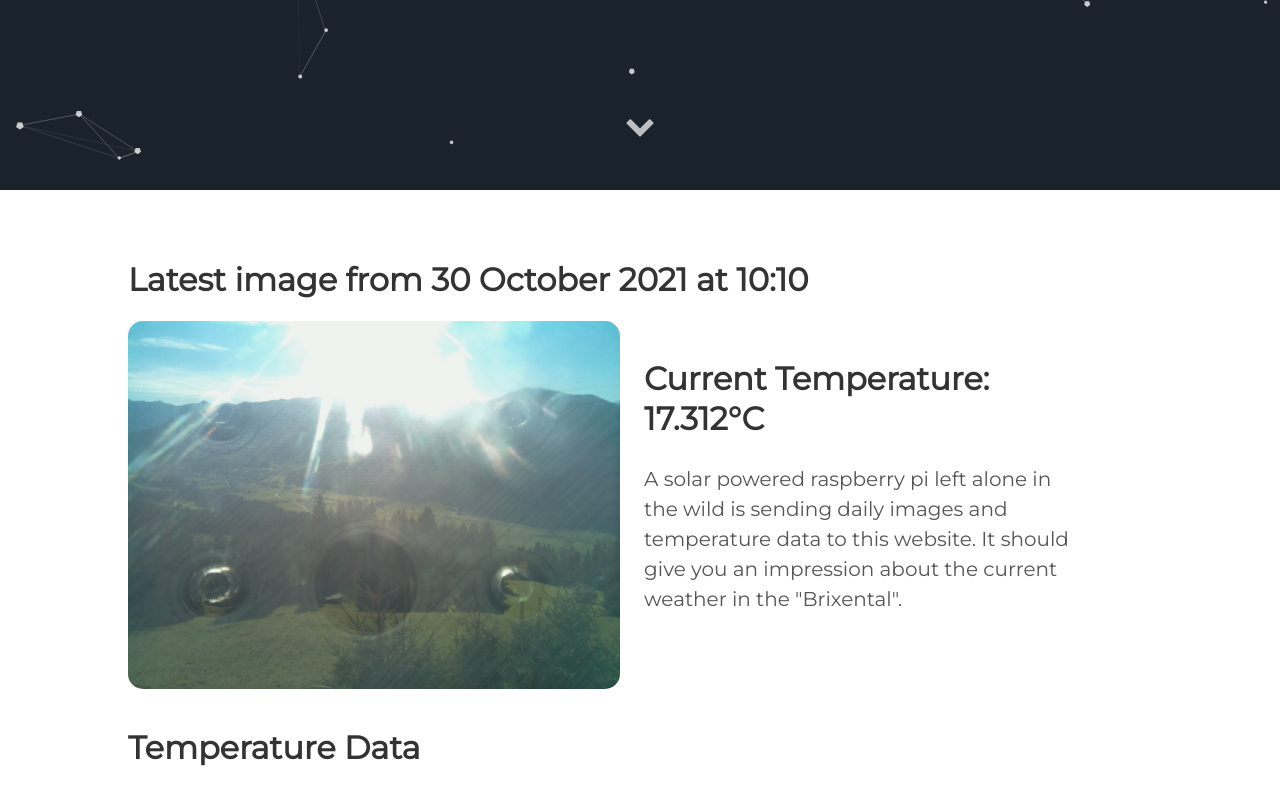
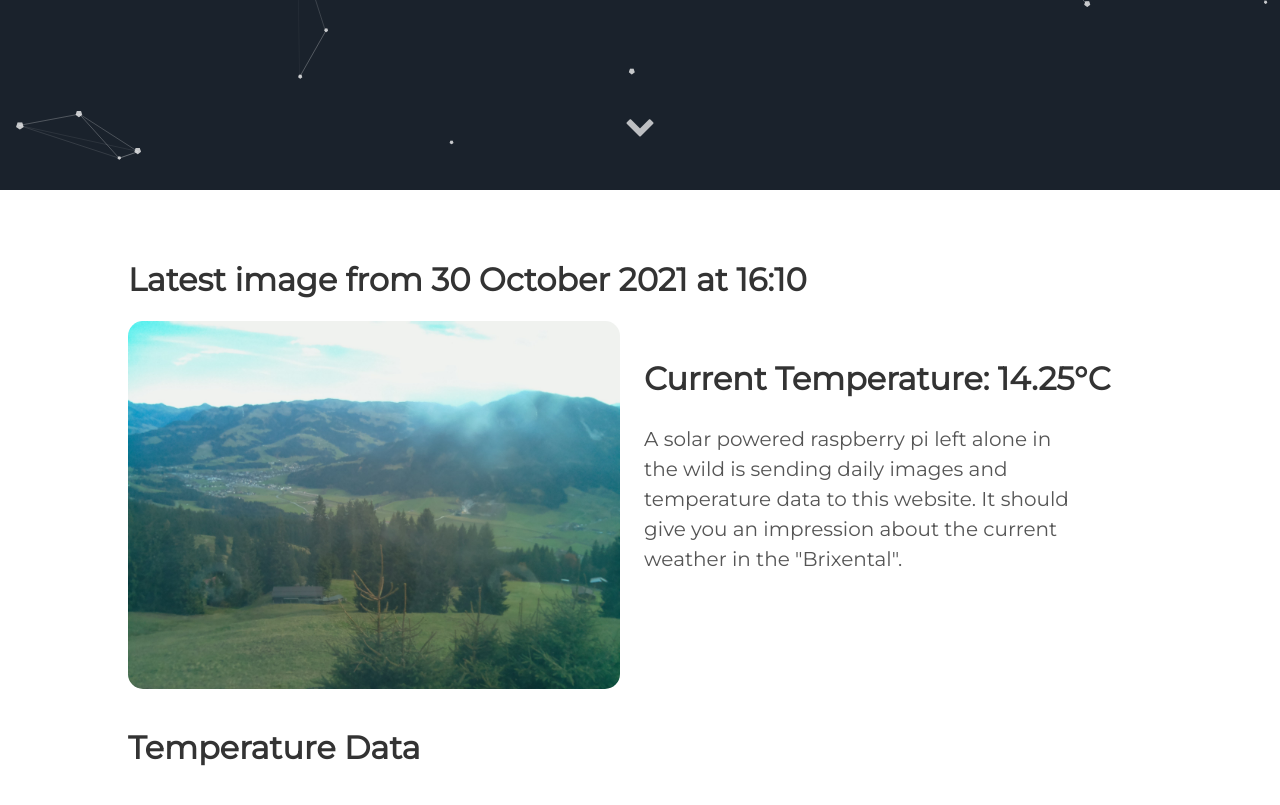
Before and after one commit to vektorious/vektorious.github.io, a Jekyll site: the page built from resources/huette.md, in a window 1280 px wide and 900 px high, scrolled down 710 px. Shown: the top 805 px of the window. Built offline with Jekyll 4.4.1, drawn with Linux system fonts in a browser that asks for light colours.

Commit message:
I'm a bot beep boop

```diff
--- a/resources/huette.md
+++ b/resources/huette.md
@@ -6,13 +6,13 @@ image: '/assets/img/'
 description: 'Live image from the Austrian alps'
 twitter_text: ' '
 ---
-## Latest image from 30 October 2021 at 10:10
+## Latest image from 30 October 2021 at 16:10
 <div class="huette">
   <div class="huette-image">
     <img src="{{ "/assets/img/huette.jpg" | prepend: site.baseurl }}">
   </div>
   <div class="huette-text">
-        <h2>Current Temperature: 17.312°C</h2>
+        <h2>Current Temperature: 14.25°C</h2>
         <p>A solar powered raspberry pi left alone in the wild is sending daily images and temperature data to this website. It should give you an impression about the current weather in the "Brixental".</p>
 
   </div>
```
Also changed, not shown: rpi-script/2021-10-30_160913.txt (renamed from rpi-script/2021-10-30_100913.txt, +5 -5 lines), rpi-script/huette.md (+2 -2 lines), assets/img/huette.jpg, assets/img/temp_plot.png, rpi-script/temp_plot.png, 1 other file.
